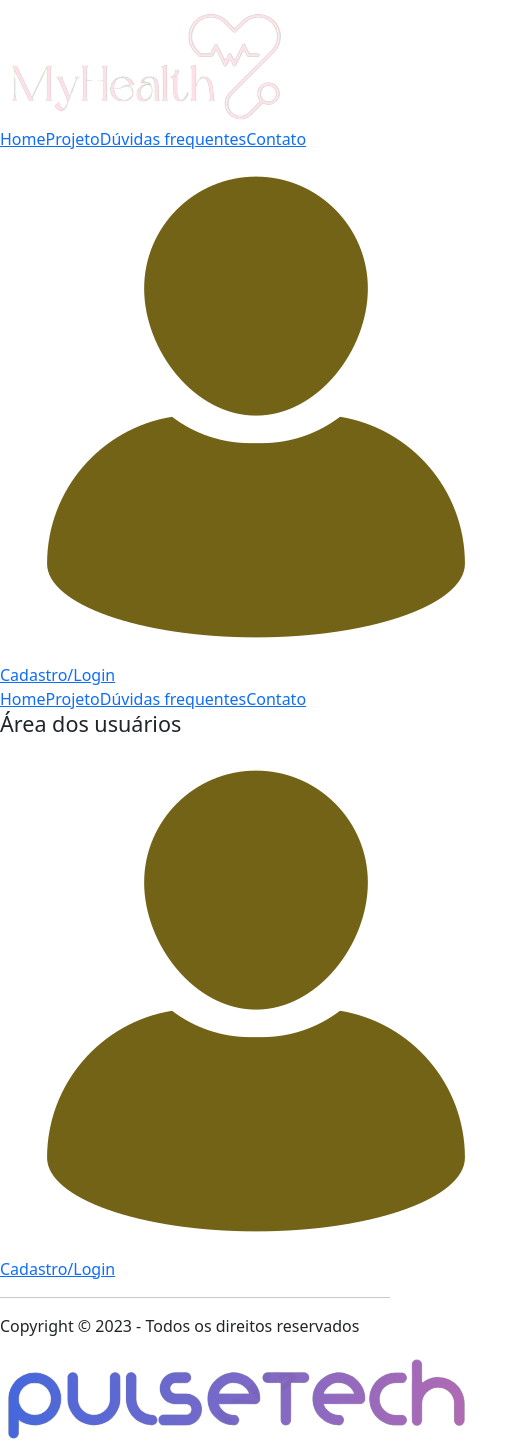
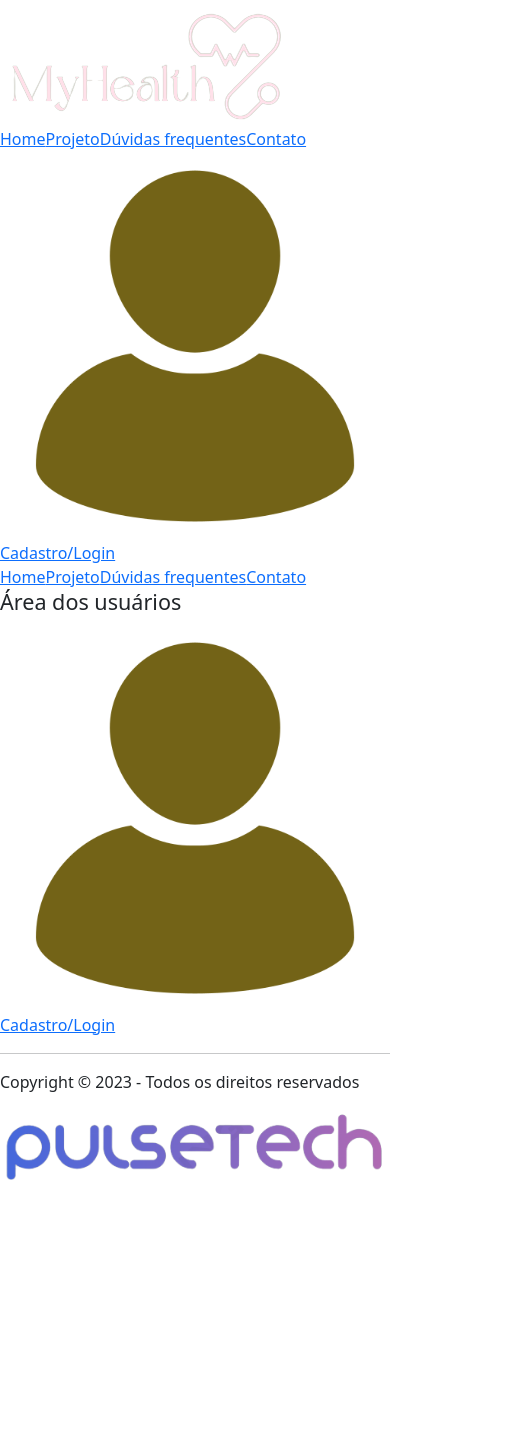
Before and after one commit to letyresina/GS2sem-Site, a React (Vite) app: page / in a window 390 px wide. Shown: the whole page, 512 px wide, since content can reach past the window. After the commit the page ends 1185 px from the top, so only its background shows below. Built offline with nearby package versions, Linux system fonts and the light colour scheme; a web font is replaced by a local one.

Commit message:
deixando espaço reservado para a responsividade

```diff
--- a/src/App.scss
+++ b/src/App.scss
@@ -16,7 +16,7 @@
         background-image: linear-gradient(to right, $cor-verde-forte, $cor-verde-claro);
         margin-bottom:10px;
         .container-nav{
-            .logo{
+            #logo{
                 margin-left:10px;
             }
             .nav-items{
@@ -108,7 +108,7 @@
                 justify-items: center;
                 font-weight: bolder;
             }
-            .logoPulsetech{
+            #logoPulsetech{
                 width: 200px;
                 padding-bottom: 10px;
             }
@@ -253,3 +253,13 @@
 
     }
 }
+
+/* Tablet */
+@media screen and (min-width:900px) and (max-width:1023px){
+
+}
+
+/* Celular */
+@media screen and (max-width:500px){
+
+}
--- a/src/Footer.jsx
+++ b/src/Footer.jsx
@@ -17,14 +17,14 @@ function Nav(){
                         <h4>Área dos usuários</h4>
                         <nav className='nav-items'>
                             <div className='cadastroLogin'>
-                                <img src='./src/assets/entrar-avatar.png' alt="Usuário entrar" />
+                                <img className='img-fluid' src='./src/assets/entrar-avatar.png' alt="Usuário entrar" />
                                 <NavLink to='CadastroLogin' id='item-nav' className='item-nav'>Cadastro/Login</NavLink>
                             </div>
                         </nav>
                     </div>
                     <hr/>
                     <p>Copyright © 2023 - Todos os direitos reservados</p>
-                    <img className='logoPulsetech' src='./src/assets/logoPulsetech.png' alt='Logo PulseTech'/>
+                    <img className='img-fluid' id='logoPulsetech' src='./src/assets/logoPulsetech.png' alt='Logo PulseTech'/>
                 </div>
             </footer>
         </>
--- a/src/Nav.jsx
+++ b/src/Nav.jsx
@@ -7,14 +7,14 @@ function Nav(){
         <>
             <header className='header'>
                 <div className='container-nav'>
-                    <img className='logo' src='./src/assets/logoMyHealth.png' alt="Logo do projeto MyHealth" />
+                    <img className='img-fluid' id='logo' src='./src/assets/logoMyHealth.png' alt="Logo do projeto MyHealth" />
                     <nav className='nav-items'>
                         <NavLink to='Home' id='item-nav' className='item-nav'>Home</NavLink>
                         <NavLink to='Projeto' id='item-nav' className='item-nav'>Projeto</NavLink>
                         <NavLink to='Duvidas' id='item-nav' className='item-nav'>Dúvidas frequentes</NavLink>
                         <NavLink to='Contato' id='item-nav' className='item-nav'>Contato</NavLink>
                         <div id='cadastroLogin'>
-                            <img src='./src/assets/entrar-avatar.png' alt="Usuário entrar" />
+                            <img className='img-fluid' src='./src/assets/entrar-avatar.png' alt="Usuário entrar" />
                             <NavLink to='CadastroLogin' id='item-nav' className='item-nav'>Cadastro/Login</NavLink>
                         </div>
                     </nav>
```
